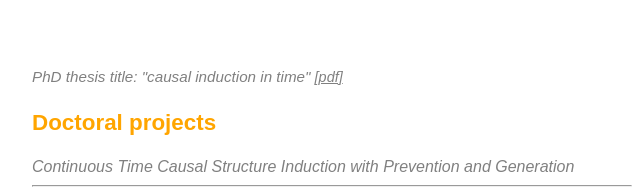
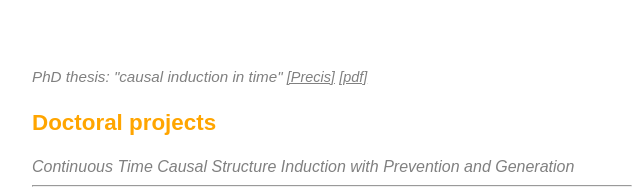
Before and after one commit to tianweigong/tianweigong.github.io, a plain HTML site: page research.html in a window 1280 px wide. Shown: the part 261-453 px from the top of the page, 308-948 px from the left. Drawn offline with Linux system fonts and the light colour scheme.

Commit message:
updated cv jul 2024

```diff
--- a/research.html
+++ b/research.html
@@ -25,7 +25,10 @@
 	</div>
 </div>
 <div class="container">
-<div class="personaltxt">PhD thesis title: "causal induction in time" <a class="personaltxt" href="https://era.ed.ac.uk/handle/1842/41141">[pdf]</a></div>
+<div class="personaltxt">PhD thesis: "causal induction in time" <a class="personaltxt" href="source/Precis.pdf">[Precis]</a> <a class="personaltxt" href="https://era.ed.ac.uk/handle/1842/41141">[pdf]</a>
+
+
+</div>
 <div class="personal">Doctoral projects</div>
 <div class="study">
 	<div class="studyname" id="std-fab">Continuous Time Causal Structure Induction with Prevention and Generation<hr></div>
```
Also changed, not shown: index.html (+1 -1 lines), 2 other files.
